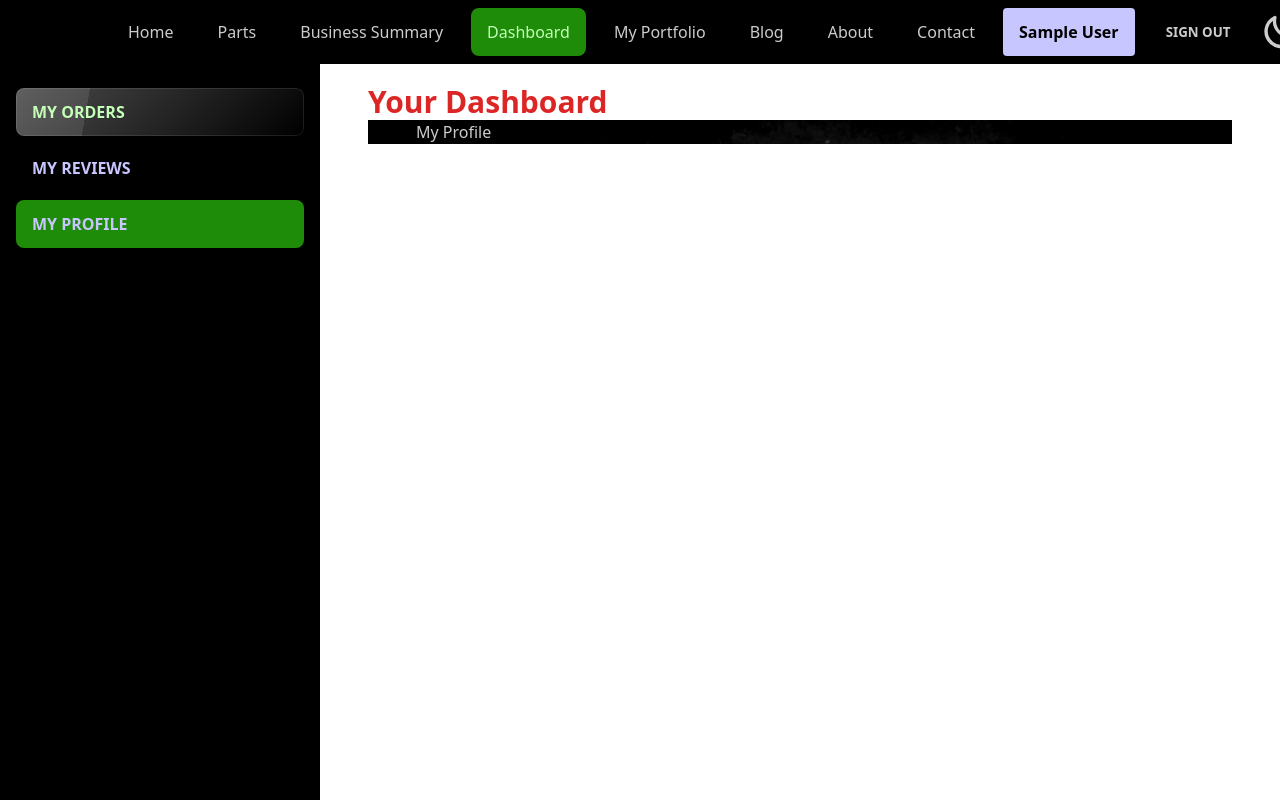
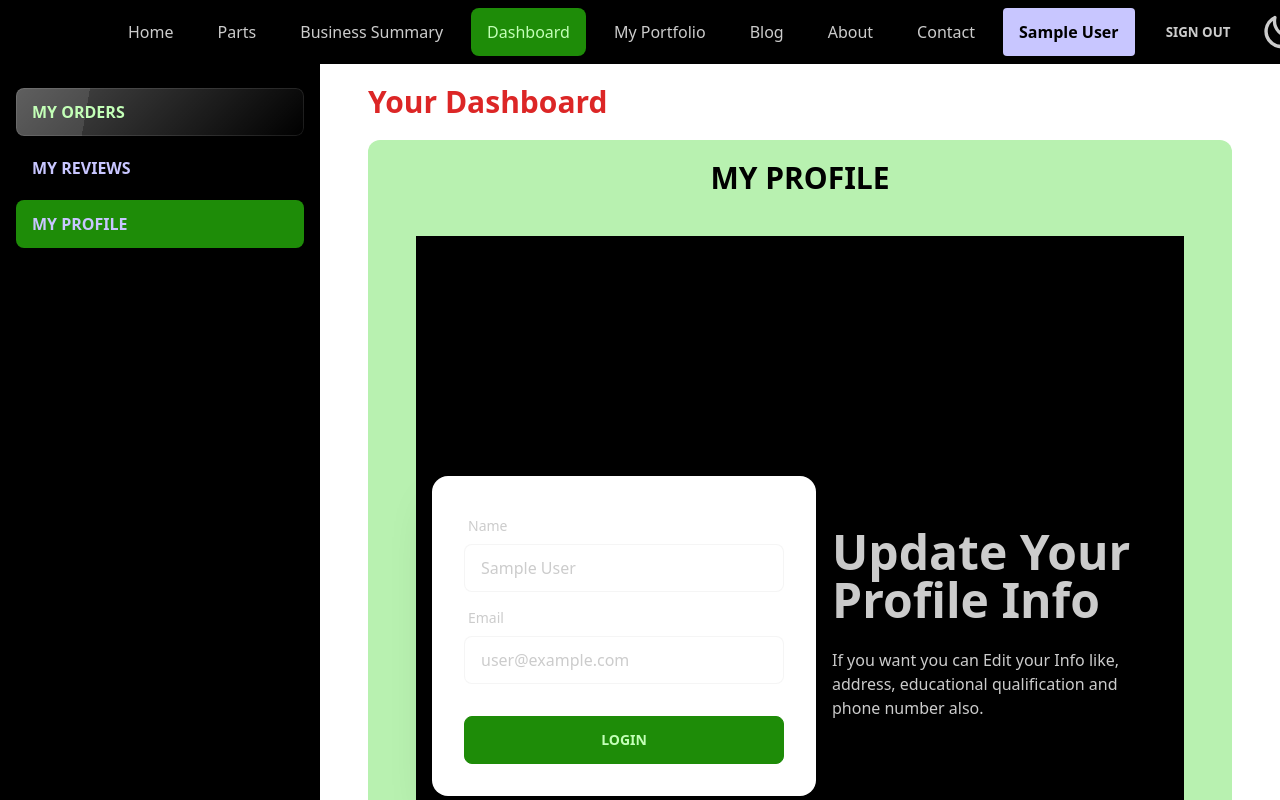
Before and after one commit to Thowhid31/manufacturer-website-client-side-assignment-12, a React (Create React App) app: page /dashboard/profile in a window 1280 px wide. Built offline with nearby package versions, Linux system fonts and the light colour scheme; no server answers; sample sign-in values are in the browser's storage.

Commit message:
added my purchase for order product

```diff
--- a/src/Components/About.js
+++ b/src/Components/About.js
@@ -8,7 +8,7 @@ const About = () => {
             backgroundSize: 'cover'
         }}>
             <div className='glass rounded'>
-                <div className='px-12 lg:px-28 text-justify mb-6'>
+                <div className='px-12 lg:px-72 text-justify mb-6'>
 
                     <h2 className='text-center text-2xl mt-5 p-6 pb-6 text-purple-400'><b>TERMS AND CONDITIONS</b></h2>
                     <p className='text-center'>Last updated: 2022-05-24</p>
--- a/src/Components/PurchasePage.js
+++ b/src/Components/PurchasePage.js
@@ -3,10 +3,12 @@ import { useAuthState } from 'react-firebase-hooks/auth';
 import { useParams } from 'react-router-dom';
 import auth from '../firebase.init';
 import purchaseBG from '../Assets/images/purchase-2.jpg'
+import { toast } from 'react-toastify';
 
 const PurchasePage = () => {
     const { productId } = useParams();
     const [product, setProduct] = useState({});
+    const [number, setNumber] = useState(10)
     const [user] = useAuthState(auth);
 
     useEffect(() => {
@@ -17,17 +19,69 @@ const [user] = useAuthState(auth);
     }, [product, productId])
 
 
+    const incNum = () => {
+        if (number < product.quantity) {
+            setNumber(Number(number) + 1);
+        }
+    };
+    const decNum = () => {
+        if (number > 10) {
+            setNumber(number - 1);
+        }
+    }
+
+
+    const handleChange = (e) => {
+        setNumber(e.target.value);
+    };
+
+    const totalPrice = parseInt(number) * parseInt(product.price);
+
+
+    const handleOrder = event => {
+        event.preventDefault()
+        const order = {
+            productName: product.name,
+            email: user.email,
+            price: totalPrice,
+            quantity: event.target.quantity.value,
+            phone: event.target.phone.value,
+            address: event.target.address.value
+        }
+
+        fetch('http://localhost:5000/orders', {
+            method: 'POST',
+            headers: {
+                'content-type': 'application/json'
+            },
+            body: JSON.stringify(order)
+        })
+
+        .then(res => res.json())
+        .then(data => {
+            if(data.insertedId){
+                toast.success('Purchase Succeed, Check My Orders to Pay')
+                event.target.reset();
+            }
+        })
+
+    }
+
+
+
+
     return (
         <div className='px-12' style={{
             background: `url(${purchaseBG})`,
             backgroundSize: 'cover'
         }}>
+
                 <h1 className='text-center text-2xl font-bold mb-12 mt-11 uppercase'>Your Purchase Information: {product.name}</h1>
-
-            <div className=' flex justify-center'>
-                <div className="card w-96 glass">
+            <div className=' lg:flex flex-row'>
+                <div className='lg:flex-1 items-center'>
+                    <div className="card glass m-10 p-10">
                         <figure><img src={product.image} alt="car!" /></figure>
-                    <div class="card-body">
+                        <div class="card-body ">
                             <h2 class="text-2xl uppercase font-bold">{product.name}</h2>
                             <p className='text-justify'>{product.description}</p>
                             <div className='text-center'>
@@ -44,27 +98,70 @@ const [user] = useAuthState(auth);
                         </div>
                     </div>
                 </div>
-            <div className='flex justify-center'>
-                <div className="card w-full glass m-10 p-10">
+                <div className='lg:flex-1'>
+                    <div className=" card glass m-10 p-10">
                         <h1 className='text-2xl font-bold uppercase text-secondary mb-2'>Your details Info to purchase</h1>
                         <p className='text-2xl uppercase'>Name: {user?.displayName}</p>
                         <p className='text-2xl uppercase'>Email: {user?.email}</p>
 
 
-                        <h1 className='text-xl mb-3 mt-2'>Quantity: </h1><input type="number" placeholder="Enter Your Quantity" class="input input-bordered input-secondary text-black w-full max-w-xs" max={product.quantity} min={product.minimum} />
-
-                        <h1 className='text-xl mb-3 mt-2'>Address: </h1><input type="text" placeholder="Type here" class="input input-bordered input-secondary text-black w-full max-w-xs" />
 
 
-                        <h1 className='text-xl mb-3 mt-2'>Phone: </h1><input type="number" placeholder="Type here" class="input input-bordered input-secondary text-black w-full max-w-xs" />
+                        <form onSubmit={handleOrder} className='w-full text-xl text-black'>
+                            <label className="label">
+                                <span className="label-text font-semibold text-lg">Name</span>
+                            </label>
+                            <input type="text" readOnly value={user.displayName} className="input input-bordered w-full input-sm max-w-xs" />
+
+                            <label className="label">
+                                <span className="label-text font-semibold text-lg">Email</span>
+                            </label>
+                            <input type="email" readOnly value={user.email} className="input input-bordered w-full input-sm max-w-xs" />
+
+                            <label className="label">
+                                <span className="label-text font-semibold text-lg">Product Quantity</span>
+                            </label>
+                            <input type="number" min={product.minimum} max={product.available} name='quantity' readOnly value={number} className="input input-bordered input-sm w-full max-w-xs" />
 
 
 
-                        <div class="card-actions justify-end mt-8">
-                            {/* <button class="btn btn-primary uppercase" type="submit" value='submit'>Confirm Purchase</button> */}
-                            <input type="submit" value='Purchase Now' placeholder="Type here" className="btn btn-primary max-w-xs" />
+                            <div className="col-xl-1 mt-2">
+                            <div className="input-group">
+                                <div className="input-group-prepend">
+                                    <button className="btn btn-error rounded-full" type="button" onClick={decNum}>—</button>
+                                </div>
+                                <input type="number" className="form-control w-12 text-center" value={number} onChange={handleChange} />
+                                <div className="input-group-prepend">
+                                    <button className="btn btn-success" type="button" onClick={incNum}>+</button>
+                                </div>
+                            </div>
                         </div>
 
+
+
+                            <label className="label">
+                                <span className="label-text font-semibold text-lg">Total Price</span>
+                            </label>
+                            <input type="number" readOnly value={totalPrice} className="input input-bordered input-sm w-full max-w-xs" />
+
+                            <label className="label">
+                                <span className="label-text font-semibold text-lg">Address</span>
+                            </label>
+                            <input type="text" name='address' className="input input-bordered w-full input-sm max-w-xs" required />
+
+                            <label className="label">
+                                <span className="label-text font-semibold text-lg">Phone</span>
+                            </label>
+                            <input type="number" name='phone' className="input input-bordered w-full input-sm max-w-xs mb-4" required />
+
+                            <br/>
+
+                            <input type="submit" value="Purchase Now" className="btn btn-accent uppercase" />
+
+
+                        </form>
+
+                    </div>
                 </div>
             </div>
         </div>
--- a/src/Pages/Dashboard/MyProfile.js
+++ b/src/Pages/Dashboard/MyProfile.js
@@ -1,12 +1,51 @@
 import React from 'react';
-import purchaseBG from '../../Assets/images/purchase-2.jpg'
+import { useAuthState } from 'react-firebase-hooks/auth';
+import auth from '../../firebase.init';
+// import purchaseBG from '../../Assets/images/purchase-2.jpg'
 
 const MyProfile = () => {
+
+    const [user] = useAuthState(auth)
+
     return (
-        <div className='px-12' style={{
-            background: `url(${purchaseBG})`,
-            backgroundSize: 'cover'}}>
-            <h1>My Profile</h1>
+        <div className='px-12 h-screen rounded-xl' style={{
+            backgroundColor: '#B8F1B0'
+        }}>
+            <div>
+                <div className='text-black text-center m-5'>
+                    <h1 className='p-5 text-3xl font-bold uppercase'>My Profile</h1>
+                </div>
+                <div>
+                    <div class="hero min-h-screen bg-base-200 flex justify-center items-center">
+                        <div class="hero-content flex-col lg:flex-row-reverse">
+                            <div class="flex-1 text-center lg:text-left">
+                                <h1 class="text-5xl font-bold">Update Your Profile Info</h1>
+                                <p class="py-6">If you want you can Edit your Info like, address, educational qualification and phone number also.</p>
+                            </div>
+                            <div class="card flex-shrink-0 w-full max-w-sm shadow-2xl bg-base-100">
+                                <div class="card-body flex-1">
+                                    <div class="form-control">
+                                        <label class="label">
+                                            <span class="label-text">Name</span>
+                                        </label>
+                                        <input value={user?.displayName} class="input input-bordered" />
+                                    </div>
+                                    <div class="form-control">
+                                        <label class="label">
+                                            <span class="label-text">Email</span>
+                                        </label>
+                                        <input value={user?.email} placeholder="password" class="input input-bordered" />
+
+                                    </div>
+                                    <div class="form-control mt-6">
+                                        <button class="btn btn-primary">Login</button>
+                                    </div>
+                                </div>
+                            </div>
+                        </div>
+                    </div>
+                </div>
+            </div>
         </div>
     );
 };
```
Lines whose indentation alone changed are shown as unchanged.
